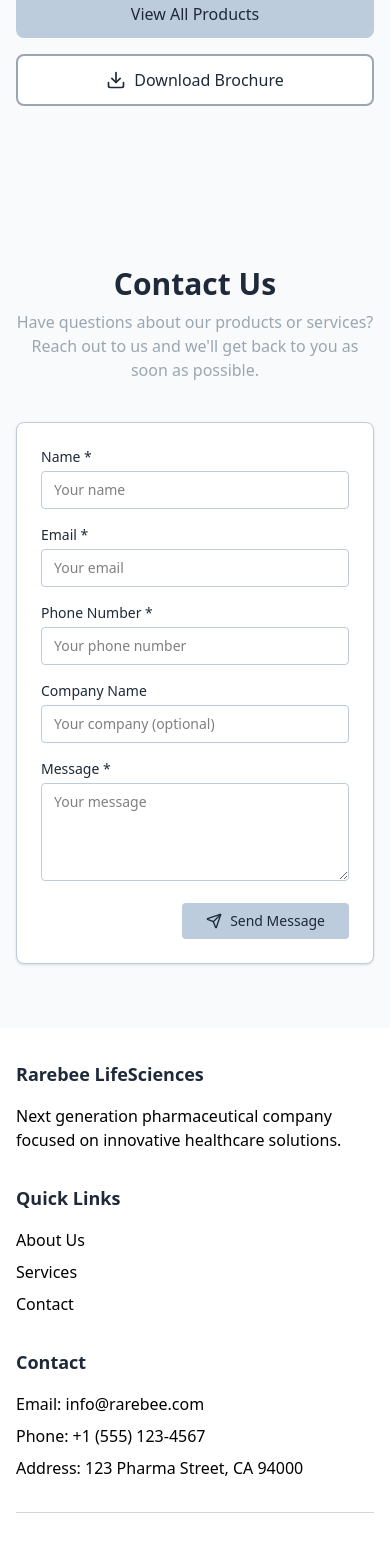
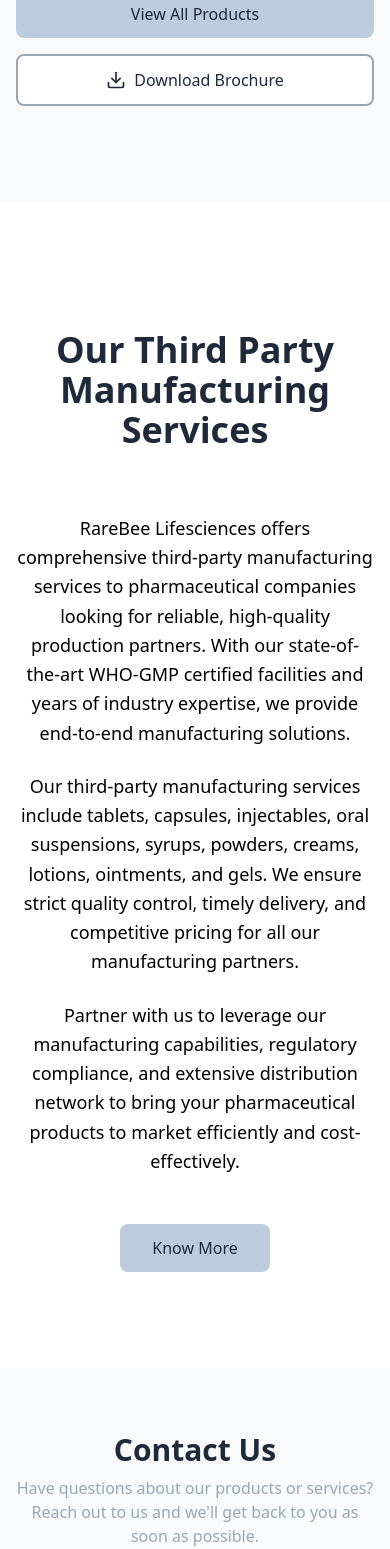
Before and after one commit to dhruvxvaishnav/Rarebee-Lifesciences, a Next.js app: page / in a window 390 px wide. Shown: the part 4915-6464 px from the top of the page. Built offline with nearby package versions, Linux system fonts and the light colour scheme.

Commit message:
Third Party Page Creation

```diff
--- a/app/page.tsx
+++ b/app/page.tsx
@@ -4,6 +4,7 @@
 import About from "@/components/About";
 import Products from "@/components/Products";
 import Contact from "@/components/Contact";
+import ThirdParty from "@/components/ThirdParty";
 
 export default function Home() {
   return (
@@ -13,6 +14,7 @@
         <Hero />
         <About />
         <Products />
+        <ThirdParty />
         <Contact />
       </main>
       <Footer />
--- a/components/About.tsx
+++ b/components/About.tsx
@@ -47,7 +47,7 @@
       {/* About Section */}
       <section
         id="about"
-        className="min-h-screen pt-32 pb-24 md:pt-40 md:pb-32 px-4 bg-white"
+        className="min-h-screen pt-32 pb-24 md:pt-28 md:pb-28 px-4 bg-white"
       >
         <div className="container mx-auto">
           <div className="text-center mb-16">
--- /dev/null
+++ b/components/ThirdParty.tsx
@@ -0,0 +1,58 @@
+"use client";
+
+import React from "react";
+import Link from "next/link";
+
+const ThirdParty = () => {
+  return (
+    <section
+      id="thirdparty"
+      className="min-h-screen pt-32 pb-24 md:pt-32 md:pb-32 px-4 bg-white"
+    >
+      <div className="container mx-auto">
+        <div className="text-center mb-16">
+          <h2 className="text-4xl md:text-5xl font-bold text-gray-800">
+            Our Third Party Manufacturing Services
+          </h2>
+        </div>
+
+        <div className="max-w-4xl mx-auto text-center">
+          <div className="space-y-6">
+            <p className="text-lg text-[black] leading-relaxed">
+              RareBee Lifesciences offers comprehensive third-party
+              manufacturing services to pharmaceutical companies looking for
+              reliable, high-quality production partners. With our
+              state-of-the-art WHO-GMP certified facilities and years of
+              industry expertise, we provide end-to-end manufacturing solutions.
+            </p>
+
+            <p className="text-lg text-[black] leading-relaxed">
+              Our third-party manufacturing services include tablets, capsules,
+              injectables, oral suspensions, syrups, powders, creams, lotions,
+              ointments, and gels. We ensure strict quality control, timely
+              delivery, and competitive pricing for all our manufacturing
+              partners.
+            </p>
+
+            <p className="text-lg text-[black] leading-relaxed">
+              Partner with us to leverage our manufacturing capabilities,
+              regulatory compliance, and extensive distribution network to bring
+              your pharmaceutical products to market efficiently and
+              cost-effectively.
+            </p>
+          </div>
+
+          <div className="mt-12">
+            <Link href="/third-party">
+              <button className="bg-[#BCCCDC] text-gray-800 px-8 py-3 rounded-lg hover:bg-[#9AA6B2] transition-colors duration-200">
+                Know More
+              </button>
+            </Link>
+          </div>
+        </div>
+      </div>
+    </section>
+  );
+};
+
+export default ThirdParty;
```
Also changed, not shown: 1 other file (tests, documents, lock files or other folders).
